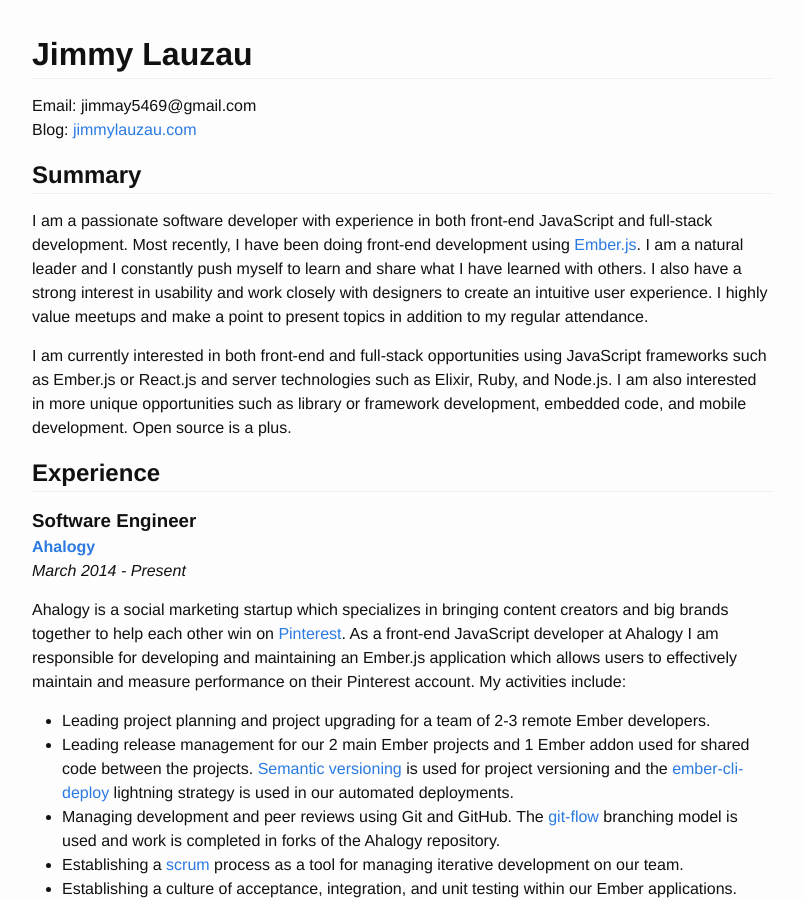
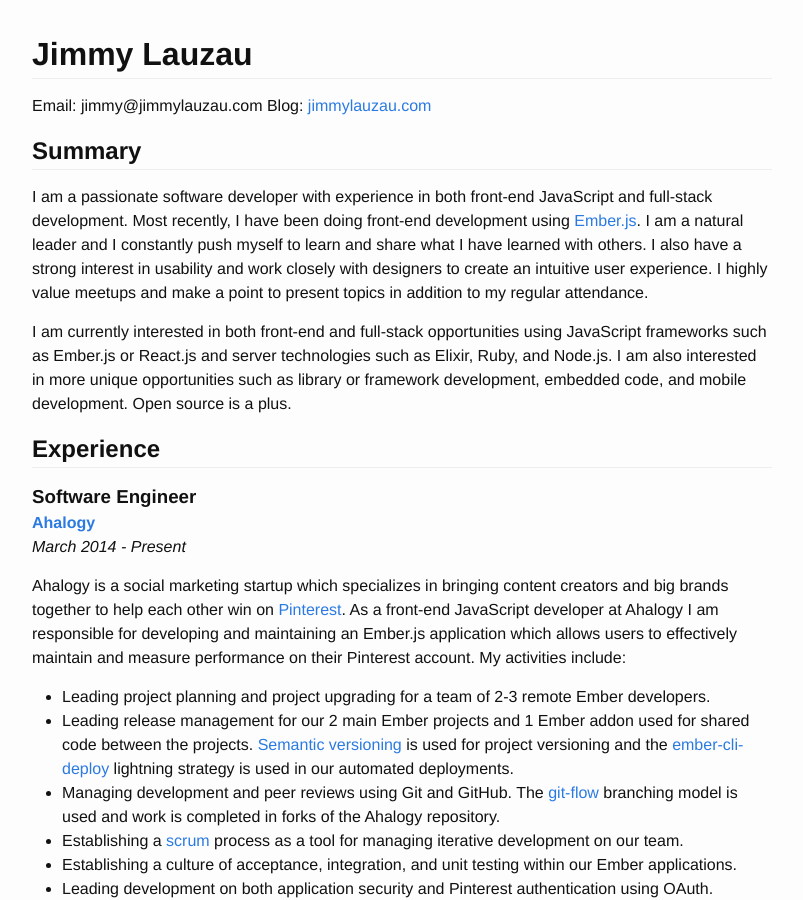
Before and after one commit to jimmay5469/jimmay5469.github.io, a Jekyll site: the page built from resume.md, in a window 1280 px wide and 900 px high. Shown: the whole window, without its empty margins (238-1041 px from the left). Built offline with Jekyll 4.4.1, drawn with Linux system fonts in a browser that asks for light colours.

Commit message:
Switch email address

```diff
--- a/_config.yml
+++ b/_config.yml
@@ -8,7 +8,7 @@
 # Site settings
 title: Jimmy Lauzau
 permalink: /blog/:year/:month/:day/:title
-email: jimmay5469@gmail.com
+email: jimmy@jimmylauzau.com
 description: > # this means to ignore newlines until "baseurl:"
   developer <a href="https://twitter.com/ahalogy">@ahalogy</a>, organizer <a href="https://twitter.com/embernati">@embernati</a>, mountain biker, hiker, and dad
 baseurl: "" # the subpath of your site, e.g. /blog
--- a/resume.md
+++ b/resume.md
@@ -8,7 +8,7 @@
 Jimmy Lauzau
 ============
 
-Email: jimmay5469@gmail.com
+Email: jimmy@jimmylauzau.com
 Blog: [jimmylauzau.com](http://www.jimmylauzau.com/)
 
 
```
